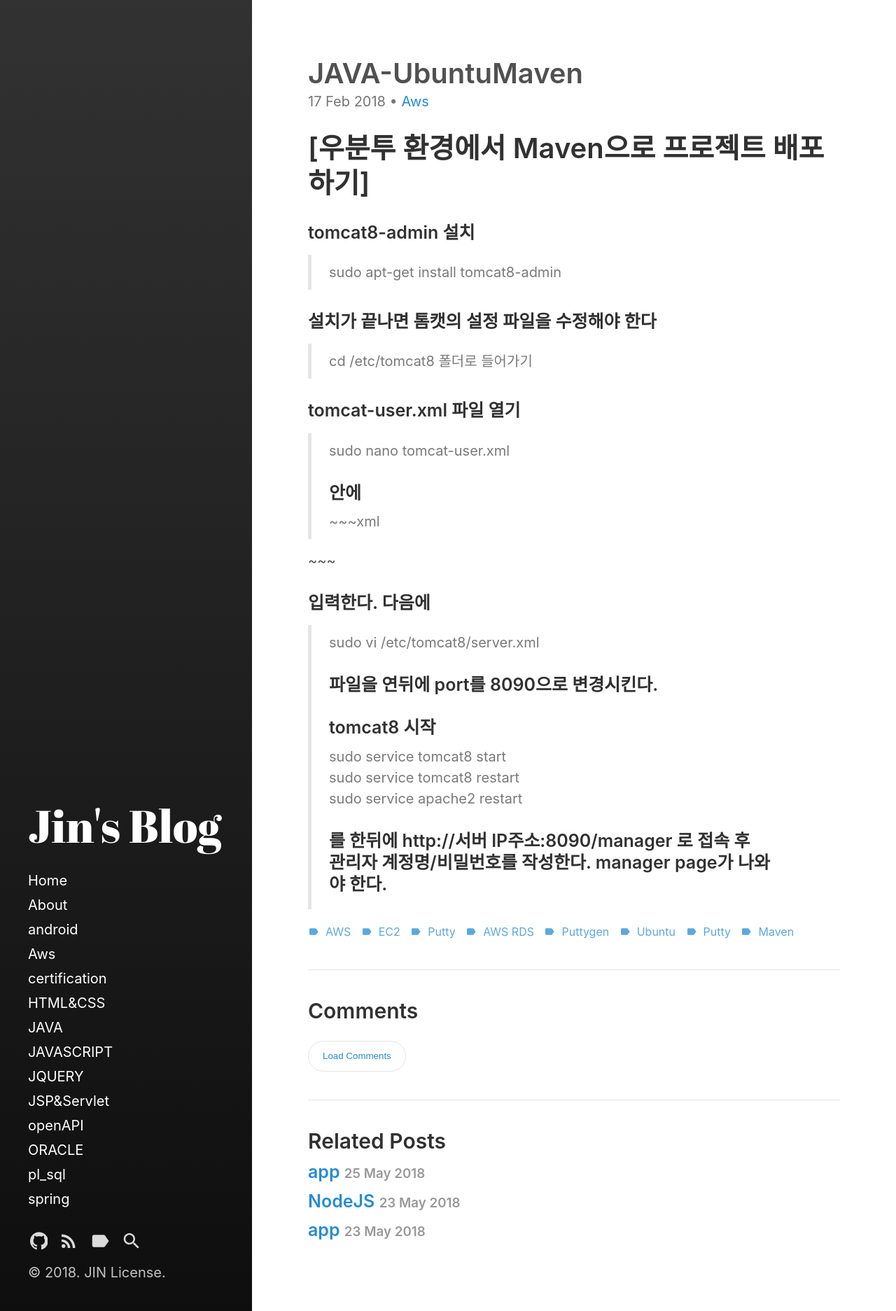
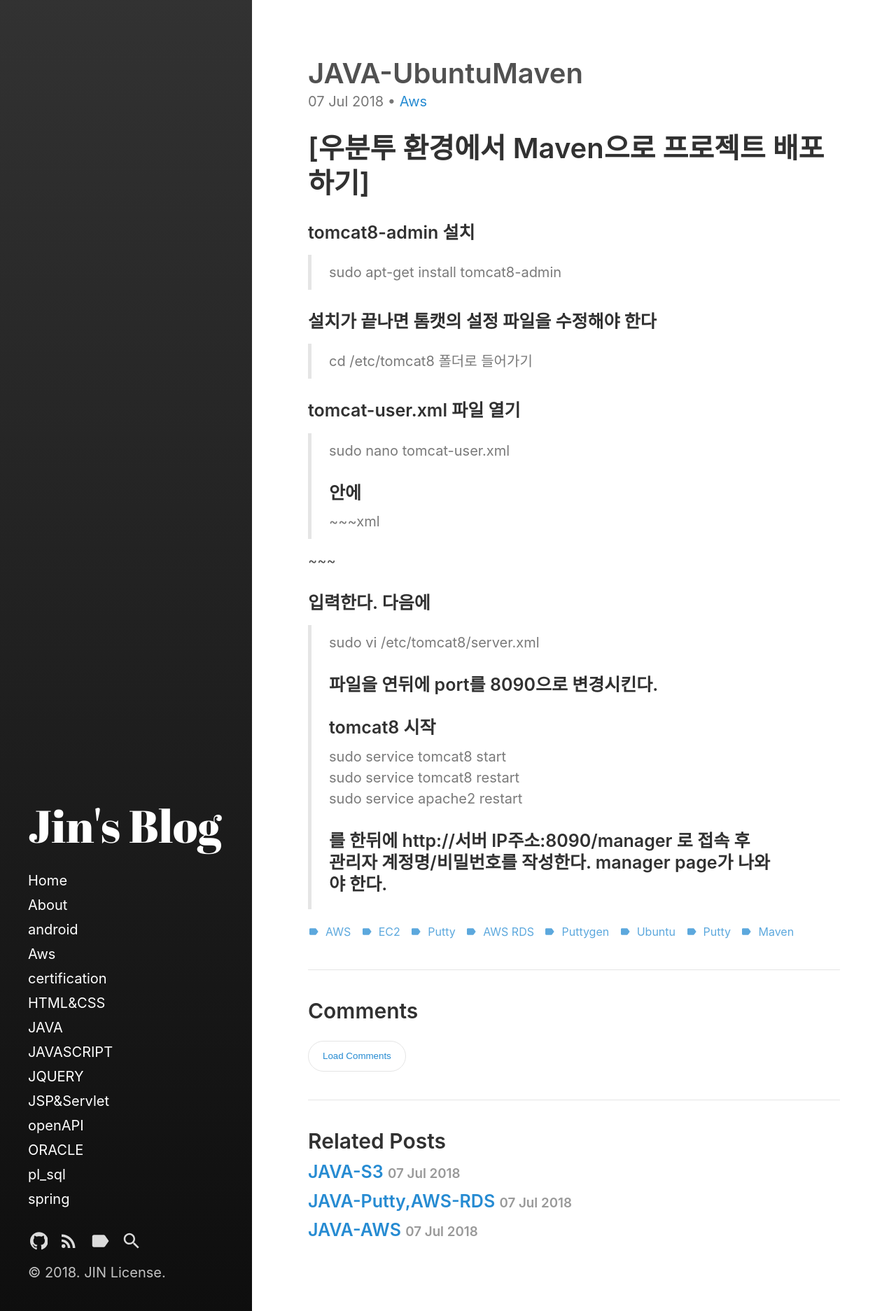
Before and after one commit to jinkwang2018/jinkwang2018.github.io, a Jekyll site: the page built from _posts/2018-07-07-UbuntuMaven.md, in a window 1280 px wide. Shown: the whole page at 70% size. Built offline with Jekyll 4.4.1, drawn with Linux system fonts in a browser that asks for light colours.

Commit message:
aws date

```diff
--- a/_posts/2018-07-07-AWS.md
+++ b/_posts/2018-07-07-AWS.md
@@ -1,7 +1,7 @@
 ---
 layout: post
 title:  "JAVA-AWS"
-date:   2018-02-17 12:00:00
+date:   2018-07-07 12:00:00
 author: 강진광
 categories: [Aws]
 comments: true
--- a/_posts/2018-07-07-PUTTY.md
+++ b/_posts/2018-07-07-PUTTY.md
@@ -1,7 +1,7 @@
 ---
 layout: post
 title:  "JAVA-Putty,AWS-RDS"
-date:   2018-02-17 12:00:00
+date:   2018-07-07 12:00:00
 author: 강진광
 categories: [Aws]
 comments: true
--- a/_posts/2018-07-07-S3.md
+++ b/_posts/2018-07-07-S3.md
@@ -1,7 +1,7 @@
 ---
 layout: post
 title:  "JAVA-S3"
-date:   2018-02-17 12:00:00
+date:   2018-07-07 12:00:00
 author: 강진광
 categories: [Aws]
 comments: true
--- a/_posts/2018-07-07-UbuntuMaven.md
+++ b/_posts/2018-07-07-UbuntuMaven.md
@@ -1,7 +1,7 @@
 ---
 layout: post
 title:  "JAVA-UbuntuMaven"
-date:   2018-02-17 12:00:00
+date:   2018-07-07 12:00:00
 author: 강진광
 categories: [Aws]
 comments: true
```
